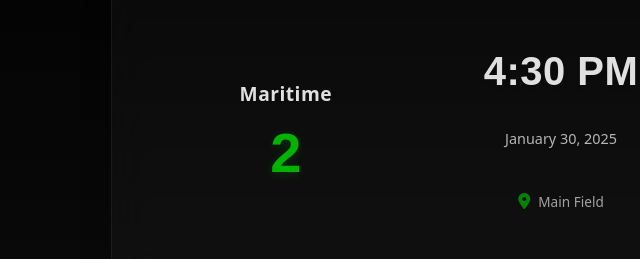
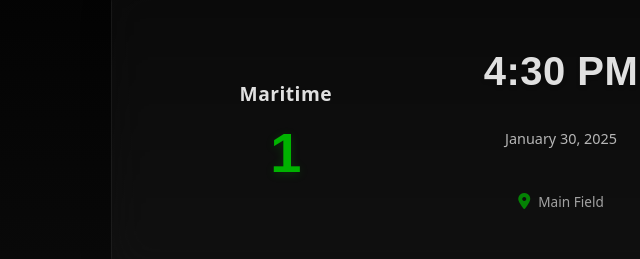
Before and after one commit to Dukeazeta/FSM_beta, a plain HTML site: page football/stats.html in a window 1280 px wide. Shown: the part 174-433 px from the top of the page, 79-719 px from the left. Drawn offline with Linux system fonts and the light colour scheme; a web font is replaced by a local one.

Commit message:
Update stats.html

```diff
--- a/football/stats.html
+++ b/football/stats.html
@@ -57,7 +57,7 @@
             <div class="match-teams-display">
                 <div class="team-block team-a">
                     <div class="team-name">Maritime</div>
-                    <div class="score">2</div>
+                    <div class="score">1</div>
                 </div>
                 <div class="match-info">
                     <div class="match-time">4:30 PM</div>
```
